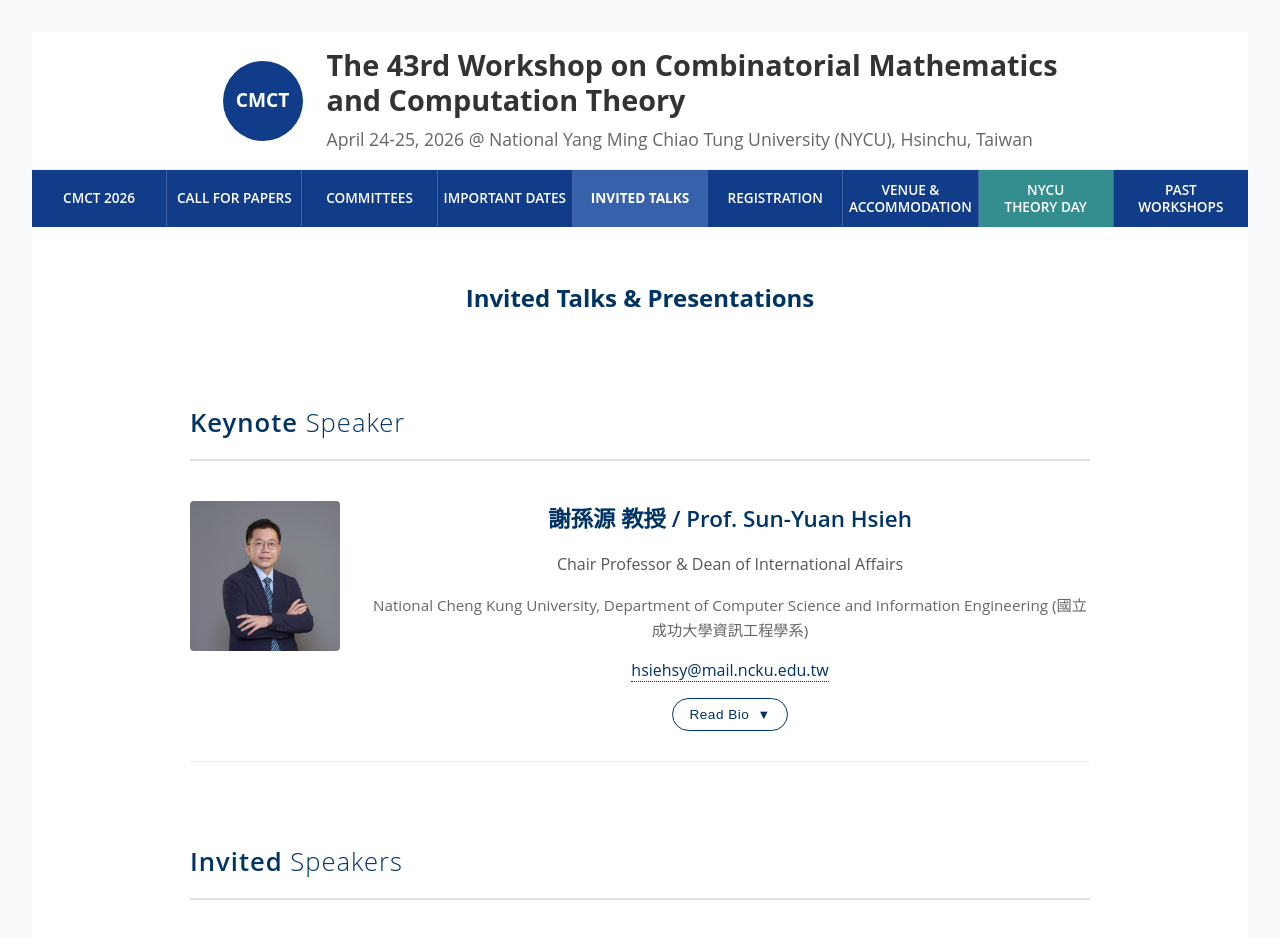
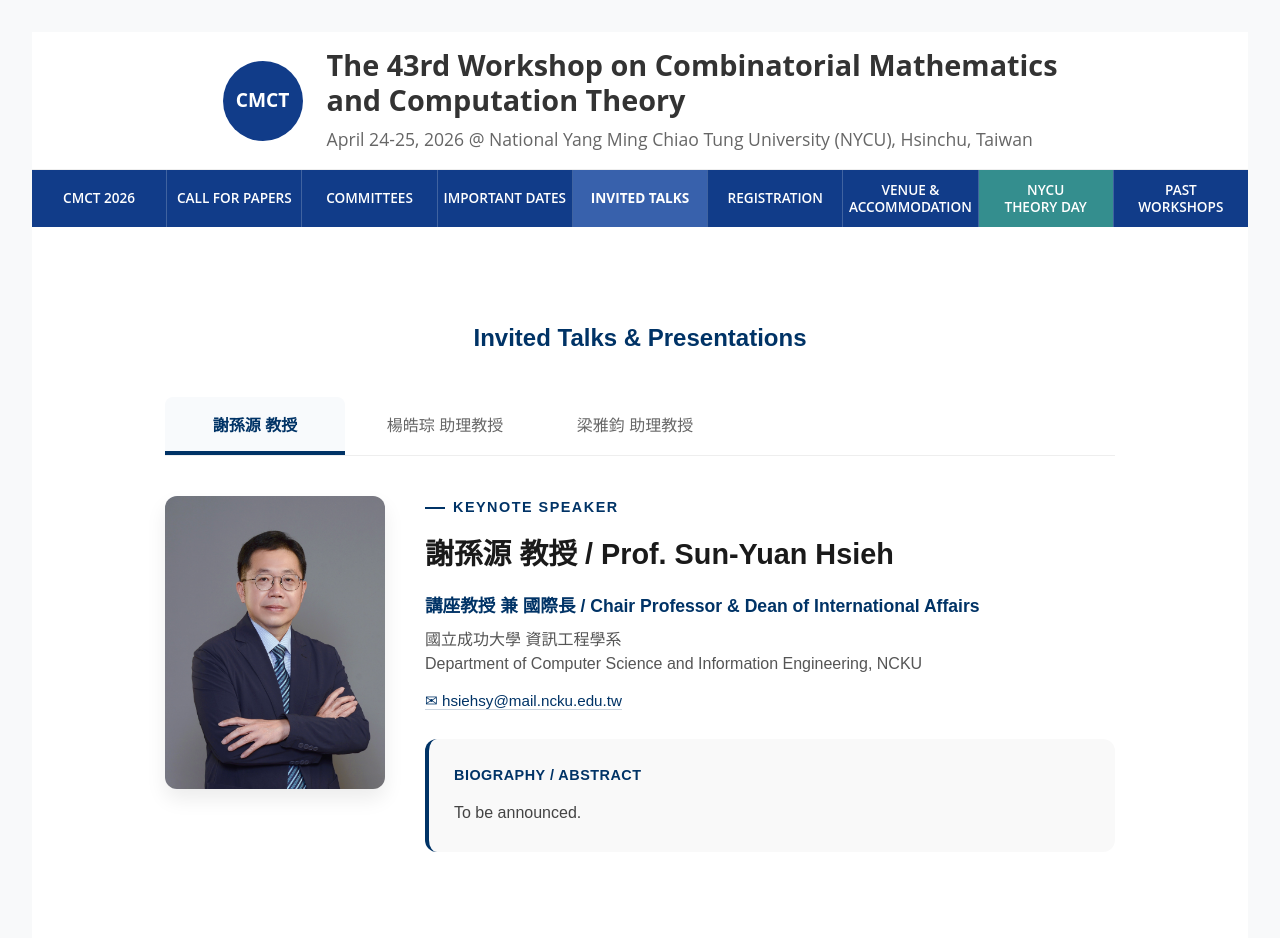
Before and after one commit to cmct-2026/cmct-2026.github.io, a React (Vite) app: page /#/invited-presentations in a window 1280 px wide. Shown: the top 938 px of the page. Built offline with nearby package versions, Linux system fonts and the light colour scheme.

Commit message:
[Update] enhance layout and styling for Invited Presentations and Registration pages

```diff
--- a/src/pages/InvitedPresentations.jsx
+++ b/src/pages/InvitedPresentations.jsx
@@ -1,184 +1,188 @@
-
 import { useState } from 'react';
 
 import sunYuanHsiehImg from '../assets/speakers/sun-yuan-hsieh.jpg';
 import haoTsungYangImg from '../assets/speakers/hao-tsung-yang.jpg';
 import yaChunLiangImg from '../assets/speakers/ya-chun-liang.jpg';
 
-const SpeakerItem = ({ speaker }) => {
-    const [isOpen, setIsOpen] = useState(false);
+const InvitedPresentations = () => {
+    const allSpeakers = [
+        {
+            id: 'hsieh',
+            name: "謝孫源 教授 / Prof. Sun-Yuan Hsieh",
+            tabTitle: "謝孫源 教授",
+            title: "講座教授 兼 國際長 / Chair Professor & Dean of International Affairs",
+            affiliation: "國立成功大學 資訊工程學系\nDepartment of Computer Science and Information Engineering, NCKU",
+            email: "hsiehsy@mail.ncku.edu.tw",
+            photo: sunYuanHsiehImg,
+            type: "Keynote Speaker",
+            abstract: "To be announced."
+        },
+        {
+            id: 'yang',
+            name: "楊皓琮 助理教授 / Prof. Hao-Tsung Yang",
+            tabTitle: "楊皓琮 助理教授",
+            title: "助理教授 / Assistant Professor",
+            affiliation: "國立中央大學 資訊工程學系\nDepartment of Computer Science and Information Engineering, NCU",
+            email: "htyang@ncu.edu.tw",
+            photo: haoTsungYangImg,
+            type: "Invited Speaker",
+            abstract: "To be announced."
+        },
+        {
+            id: 'liang',
+            name: "梁雅鈞 助理教授 / Prof. Ya-Chun Liang",
+            tabTitle: "梁雅鈞 助理教授",
+            title: "助理教授 / Assistant Professor",
+            affiliation: "國立清華大學 資訊工程學系\nDepartment of Computer Science and Information Engineering, NTHU",
+            email: "ycliang@cs.nthu.edu.tw",
+            photo: yaChunLiangImg,
+            type: "Invited Speaker",
+            abstract: "To be announced."
+        }
+    ];
+
+    const [activeTab, setActiveTab] = useState(0);
 
     return (
+        <div style={{ padding: '40px 20px', fontFamily: 'sans-serif', color: '#333' }}>
+            <h2 style={{ color: '#003366', textAlign: 'center', marginBottom: '40px' }}>Invited Talks & Presentations</h2>
+
+            <div style={{ maxWidth: '950px', margin: '0 auto' }}>
+
+                {/* Tabs 導覽列 */}
                 <div style={{
+                    display: 'flex',
+                    borderBottom: '1px solid #eee',
                     marginBottom: '40px',
-            borderBottom: '1px solid #eee',
-            paddingBottom: '30px'
+                    overflowX: 'auto',
+                    gap: '10px'
                 }}>
-            <div className="speaker-item" style={{ borderBottom: "none", marginBottom: 0, paddingBottom: 0 }}>
-                <div className="speaker-photo">
+                    {allSpeakers.map((speaker, index) => (
+                        <button
+                            key={speaker.id}
+                            onClick={() => setActiveTab(index)}
+                            style={{
+                                padding: '15px 25px',
+                                border: 'none',
+                                background: activeTab === index ? '#f8fafc' : 'none',
+                                cursor: 'pointer',
+                                textAlign: 'center',
+                                minWidth: '180px',
+                                borderBottom: activeTab === index ? '4px solid #003366' : '4px solid transparent',
+                                transition: 'all 0.2s ease',
+                                borderRadius: '8px 8px 0 0',
+                                fontSize: '1rem',
+                                fontWeight: activeTab === index ? '700' : '500',
+                                color: activeTab === index ? '#003366' : '#666',
+                                outline: 'none'
+                            }}
+                        >
+                            {speaker.tabTitle}
+                        </button>
+                    ))}
+                </div>
+
+                {/* 內容展示區 */}
+                <div style={{
+                    display: 'flex',
+                    flexWrap: 'wrap',
+                    gap: '40px',
+                    alignItems: 'flex-start'
+                }}>
+
+                    {/* 左側照片區 */}
+                    <div style={{ flex: '0 0 220px' }}>
                         <img
-                        src={speaker.photo}
-                        alt={speaker.name}
+                            src={allSpeakers[activeTab].photo}
+                            alt={allSpeakers[activeTab].name}
                             style={{
-                            width: '150px',
-                            height: '150px',
+                                width: '100%',
+                                height: 'auto',
+                                aspectRatio: '3/4',
                                 objectFit: 'cover',
-                            backgroundColor: '#f0f0f0',
-                            borderRadius: '4px' // Subtle rounding
+                                borderRadius: '12px',
+                                backgroundColor: '#f5f5f5',
+                                boxShadow: '0 10px 20px rgba(0,0,0,0.08)'
                             }}
                         />
                     </div>
-                <div className="speaker-text">
-                    <h3 style={{ color: '#003366', marginBottom: '8px', marginTop: '0', fontSize: '1.4rem', fontWeight: '600' }}>{speaker.name}</h3>
-                    <p style={{ fontWeight: '500', color: '#555', marginBottom: '4px', fontSize: '1rem' }}>{speaker.title}</p>
-                    <p style={{ marginBottom: '8px', color: '#666', fontSize: '0.95rem' }}>{speaker.affiliation}</p>
-                    <p style={{ marginBottom: '15px' }}><a href={`mailto:${speaker.email}`} style={{ color: '#003366', textDecoration: 'none', borderBottom: '1px dotted #003366' }}>{speaker.email}</a></p>
 
-                    <button
-                        onClick={() => setIsOpen(!isOpen)}
+                    {/* 右側文字區 */}
+                    <div style={{ flex: '1 1 450px', textAlign: 'left' }}>
+                        <div style={{
+                            color: '#003366',
+                            fontSize: '0.9rem',
+                            fontWeight: '700',
+                            letterSpacing: '1.5px',
+                            textTransform: 'uppercase',
+                            marginBottom: '12px',
+                            display: 'flex',
+                            alignItems: 'center',
+                            gap: '8px'
+                        }}>
+                            <span style={{ width: '20px', height: '2px', backgroundColor: '#003366' }}></span>
+                            {allSpeakers[activeTab].type}
+                        </div>
+
+                        <h3 style={{
+                            margin: '0 0 15px 0',
+                            color: '#1a1a1a',
+                            fontSize: '1.8rem',
+                            fontWeight: '800'
+                        }}>
+                            {allSpeakers[activeTab].name}
+                        </h3>
+
+                        <div style={{ marginBottom: '25px' }}>
+                            <p style={{ margin: '0 0 8px 0', fontWeight: '600', fontSize: '1.1rem', color: '#003366' }}>
+                                {allSpeakers[activeTab].title}
+                            </p>
+                            <div style={{ margin: '0 0 12px 0', color: '#555', lineHeight: '1.5', fontSize: '1rem', whiteSpace: 'pre-line' }}>
+                                {allSpeakers[activeTab].affiliation}
+                            </div>
+                            <a
+                                href={`mailto:${allSpeakers[activeTab].email}`}
                                 style={{
-                            background: 'transparent',
-                            border: '1px solid #003366',
                                     color: '#003366',
-                            cursor: 'pointer',
-                            padding: '8px 16px',
-                            fontSize: '0.85rem',
-                            borderRadius: '20px', // Pill shape
-                            transition: 'all 0.3s ease',
-                            display: 'inline-flex',
-                            alignItems: 'center',
-                            gap: '8px',
-                            outline: 'none',
+                                    textDecoration: 'none',
+                                    fontSize: '0.95rem',
                                     fontWeight: '500',
-                            letterSpacing: '0.5px'
-                        }}
-                        onMouseOver={(e) => {
-                            e.currentTarget.style.backgroundColor = '#003366';
-                            e.currentTarget.style.color = '#fff';
-                        }}
-                        onMouseOut={(e) => {
-                            e.currentTarget.style.backgroundColor = 'transparent';
-                            e.currentTarget.style.color = '#003366';
+                                    borderBottom: '1px solid rgba(0,51,102,0.2)'
                                 }}
                             >
-                        {isOpen ? 'Close Bio' : 'Read Bio'}
-                        <span style={{
-                            display: 'inline-block',
-                            transition: 'transform 0.3s ease',
-                            transform: isOpen ? 'rotate(180deg)' : 'rotate(0deg)',
-                            fontSize: '0.8rem'
-                        }}>▼</span>
-                    </button>
-                </div>
+                                ✉ {allSpeakers[activeTab].email}
+                            </a>
                         </div>
 
                         <div style={{
-                maxHeight: isOpen ? '1000px' : '0',
-                overflow: 'hidden',
-                transition: 'max-height 0.5s ease-in-out, opacity 0.5s ease-in-out',
-                opacity: isOpen ? 1 : 0,
-                marginTop: isOpen ? '20px' : '0'
+                            backgroundColor: '#f9f9f9',
+                            padding: '25px',
+                            borderRadius: '12px',
+                            borderLeft: '4px solid #003366'
                         }}>
-                <div className="speaker-bio">
                             <h4 style={{
-                        marginTop: '0',
-                        marginBottom: '15px',
+                                margin: '0 0 12px 0',
                                 color: '#003366',
-                        fontSize: '1.1rem',
-                        textTransform: 'uppercase',
-                        letterSpacing: '1px',
-                        fontWeight: '600'
+                                fontSize: '0.9rem',
+                                fontWeight: '700',
+                                letterSpacing: '0.5px'
                             }}>
-                        Speaker Bio / Abstract
+                                BIOGRAPHY / ABSTRACT
                             </h4>
-                    <p style={{ margin: 0 }}>
-                        {speaker.abstract || "Detailed introduction and abstract to be announced soon."}
+                            <p style={{
+                                margin: 0,
+                                lineHeight: '1.75',
+                                color: '#444',
+                                textAlign: 'justify'
+                            }}>
+                                {allSpeakers[activeTab].abstract}
                             </p>
+                        </div>
+                    </div>
                 </div>
             </div>
         </div>
     );
 };
 
-const InvitedPresentations = () => {
-    // Speaker data
-    const speakers = {
-        keynote: [
-            {
-                name: "謝孫源 教授 / Prof. Sun-Yuan Hsieh",
-                title: "Chair Professor & Dean of International Affairs",
-                affiliation: "National Cheng Kung University, Department of Computer Science and Information Engineering (國立成功大學資訊工程學系)",
-                email: "hsiehsy@mail.ncku.edu.tw",
-                photo: sunYuanHsiehImg,
-                type: "Keynote Speaker",
-                abstract: "To be announced."
-            }
-        ],
-        invited: [
-            {
-                name: "楊皓琮 教授 / Prof. Hao-Tsung Yang",
-                title: "Assistant Professor",
-                affiliation: "National Central University, Department of Computer Science and Information Engineering (國立中央大學資訊工程學系)",
-                email: "htyang@ncu.edu.tw",
-                photo: haoTsungYangImg, // Placeholder until user provides file
-                type: "Invited Speaker",
-                abstract: "To be announced."
-            },
-            {
-                name: "梁雅鈞 教授 / Prof. Ya-Chun Liang",
-                title: "Assistant Professor",
-                affiliation: "National Tsing Hua University, Department of Computer Science and Information Engineering (國立清華大學資訊工程學系)",
-                email: "ycliang@cs.nthu.edu.tw",
-                photo: yaChunLiangImg, // Placeholder until user provides file
-                type: "Invited Speaker",
-                abstract: "To be announced."
-            }
-        ]
-    };
-
-    return (
-        <div>
-            <h2 style={{ color: '#003366' }}>Invited Talks & Presentations</h2>
-
-            <div style={{ maxWidth: '900px', margin: '0 auto', padding: '40px 20px' }}>
-                <section style={{ marginBottom: '80px' }}>
-                    <h3 style={{
-                        color: '#003366',
-                        borderBottom: '2px solid #e0e0e0',
-                        paddingBottom: '15px',
-                        marginBottom: '40px',
-                        fontSize: '1.6rem',
-                        textAlign: 'left',
-                        fontWeight: '300',
-                        letterSpacing: '1px'
-                    }}>
-                        <span style={{ fontWeight: '600' }}>Keynote</span> Speaker
-                    </h3>
-                    {speakers.keynote.map((speaker, index) => (
-                        <SpeakerItem key={index} speaker={speaker} />
-                    ))}
-                </section>
-
-                <section>
-                    <h3 style={{
-                        color: '#003366',
-                        borderBottom: '2px solid #e0e0e0',
-                        paddingBottom: '15px',
-                        marginBottom: '40px',
-                        fontSize: '1.6rem',
-                        textAlign: 'left',
-                        fontWeight: '300',
-                        letterSpacing: '1px'
-                    }}>
-                        <span style={{ fontWeight: '600' }}>Invited</span> Speakers
-                    </h3>
-                    {speakers.invited.map((speaker, index) => (
-                        <SpeakerItem key={index} speaker={speaker} />
-                    ))}
-                </section>
-            </div>
-        </div>
-    );
-};
-
 export default InvitedPresentations;
```
Also changed, not shown: src/pages/Registration.jsx (+33 -13 lines). Lines whose indentation alone changed are shown as unchanged.
